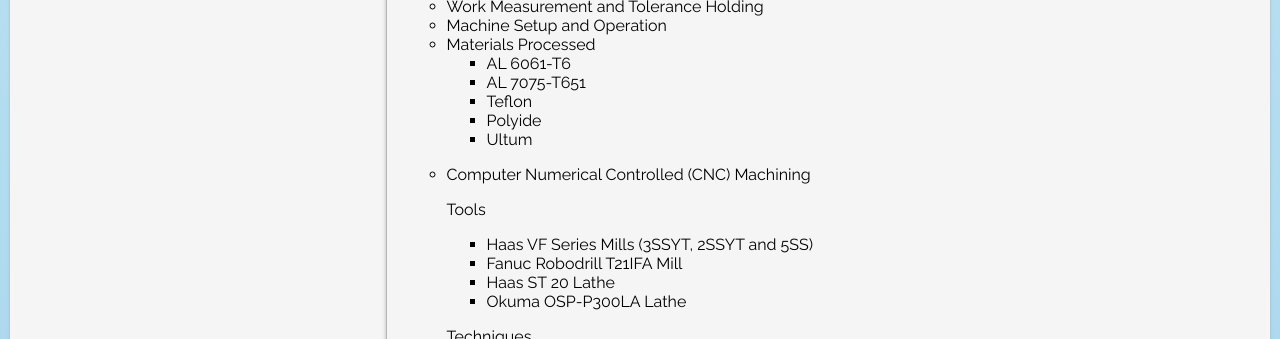
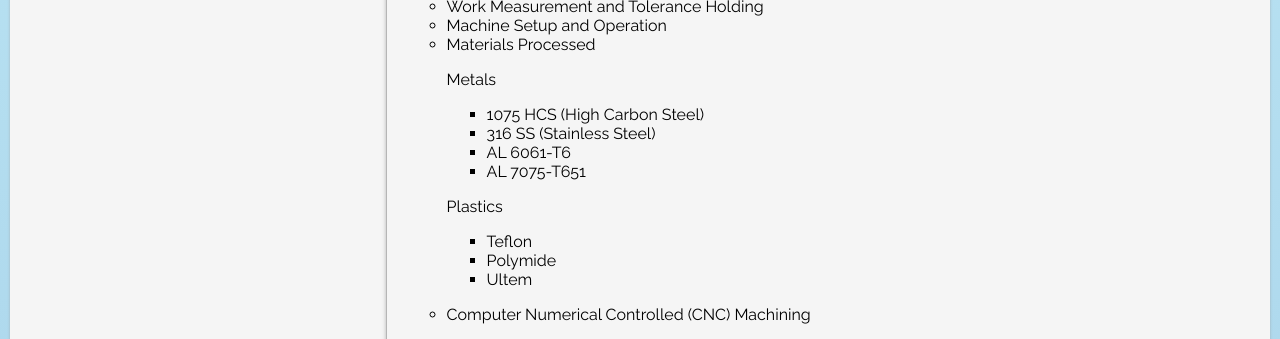
Before and after one commit to bthol/Portfolio-Frontend, a React (Create React App) app: page / in a window 1280 px wide. Shown: the part 777-1116 px from the top of the page. Built offline with nearby package versions, Linux system fonts and the light colour scheme; no server answers; the HTML template or start-up script is replaced by a standard one.

Commit message:
homepage content update

```diff
--- a/src/ContentModules/HomePageContent.js
+++ b/src/ContentModules/HomePageContent.js
@@ -16,12 +16,22 @@ const HomePageContent = {
           <li>Work Measurement and Tolerance Holding</li>
           <li>Machine Setup and Operation</li>
           <li>Materials Processed</li>
+
+          <p>Metals</p>
+
           <ul>
+            <li>1075 HCS (High Carbon Steel)</li>
+            <li>316 SS (Stainless Steel)</li>
             <li>AL 6061-T6</li>
             <li>AL 7075-T651</li>
+          </ul>
+
+          <p>Plastics</p>
+
+          <ul>
             <li>Teflon</li>
-            <li>Polyide</li>
-            <li>Ultum</li>
+            <li>Polymide</li>
+            <li>Ultem</li>
           </ul>
 
           <p></p>
```
